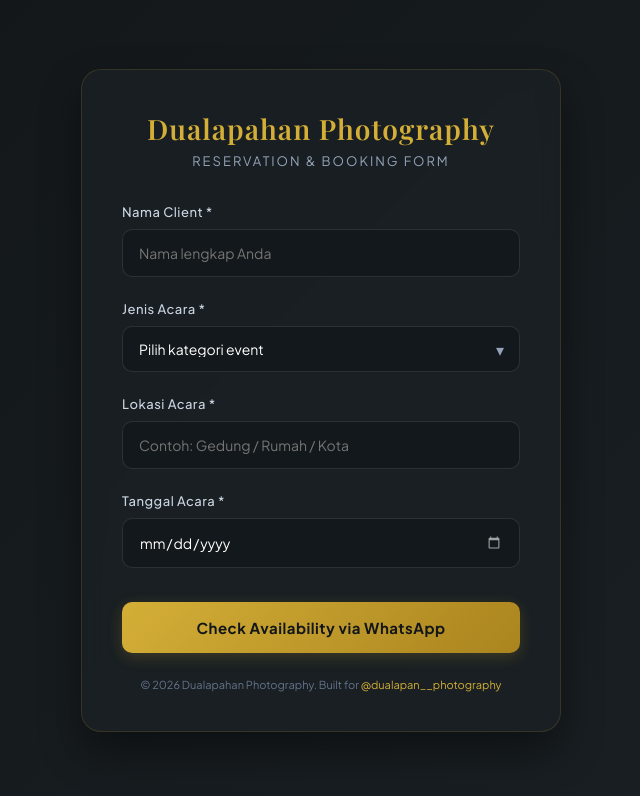
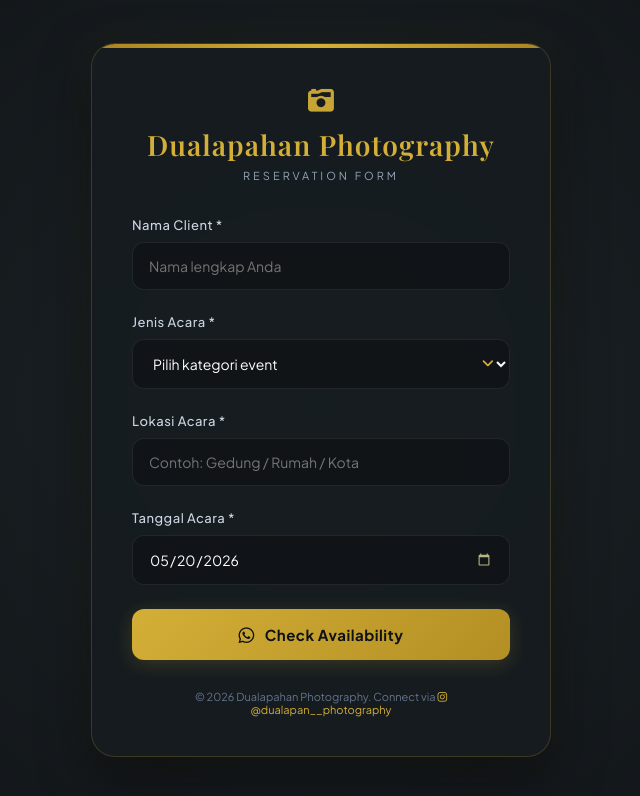
Before and after one commit to mutanpro/dualapan_form, a plain HTML site: page index.html in a window 1280 px wide. Shown: the whole page, without its empty margins (319-959 px from the left). Drawn offline with nearby package versions, Linux system fonts and the light colour scheme; a web font is replaced by a local one.

Commit message:
Update index.html

```diff
--- a/index.html
+++ b/index.html
@@ -4,9 +4,11 @@
     <meta charset="UTF-8">
     <meta name="viewport" content="width=device-width, initial-scale=1.0">
     <title>Dualapahan Photography - Booking Form</title>
+
     <link rel="preconnect" href="https://fonts.googleapis.com">
     <link rel="preconnect" href="https://fonts.gstatic.com" crossorigin>
     <link href="https://fonts.googleapis.com/css2?family=Plus+Jakarta+Sans:wght@300;400;500;600;700&family=Playfair+Display:ital,wght@0,400;0,600;1,400&display=swap" rel="stylesheet">
+    <link rel="stylesheet" href="https://cdnjs.cloudflare.com/ajax/libs/font-awesome/6.4.0/css/all.min.css">
 
     <style>
         * {
@@ -17,7 +19,7 @@
         }
 
         body {
-            background: linear-gradient(135deg, #121619 0%, #1a2024 100%);
+            background: radial-gradient(circle at center, #1c2327 0%, #0f1215 100%);
             color: #e2e8f0;
             display: flex;
             justify-content: center;
@@ -26,17 +28,30 @@
             padding: 30px 20px;
         }
 
+        /* Pernak-pernik: Efek glow emas di sekitar form */
         .container {
-            background: rgba(26, 32, 36, 0.85);
-            backdrop-filter: blur(10px);
-            -webkit-backdrop-filter: blur(10px);
+            background: rgba(22, 28, 32, 0.8);
+            backdrop-filter: blur(16px);
+            -webkit-backdrop-filter: blur(16px);
             padding: 40px;
-            border-radius: 20px;
-            border: 1px solid rgba(212, 175, 55, 0.15);
-            box-shadow: 0 20px 40px rgba(0, 0, 0, 0.4);
+            border-radius: 24px;
+            border: 1px solid rgba(212, 175, 55, 0.2);
+            box-shadow: 0 0 40px rgba(212, 175, 55, 0.05), 0 20px 50px rgba(0, 0, 0, 0.5);
             width: 100%;
-            max-width: 480px;
-            transition: all 0.3s ease;
+            max-width: 460px;
+            position: relative;
+            overflow: hidden;
+        }
+
+        /* Dekorasi garis emas tipis di bagian atas kartu */
+        .container::before {
+            content: '';
+            position: absolute;
+            top: 0;
+            left: 0;
+            right: 0;
+            height: 4px;
+            background: linear-gradient(90deg, #aa841e, #d4af37, #aa841e);
         }
 
         .header-zone {
@@ -44,9 +59,18 @@
             margin-bottom: 35px;
         }
 
+        /* Pernak-pernik: Ikon kamera estetik di atas judul */
+        .header-icon {
+            color: #d4af37;
+            font-size: 24px;
+            margin-bottom: 12px;
+            opacity: 0.8;
+            animation: pulse 2s infinite alternate;
+        }
+
         h2 {
             font-family: 'Playfair Display', serif;
-            color: #d4af37; /* Warna Gold Elegan */
+            color: #d4af37;
             font-size: 28px;
             font-weight: 600;
             letter-spacing: 1px;
@@ -54,15 +78,14 @@
         }
 
         .subtitle {
-            font-size: 13px;
+            font-size: 11px;
             color: #94a3b8;
-            letter-spacing: 2px;
+            letter-spacing: 3px;
             text-transform: uppercase;
         }
 
         .form-group {
             margin-bottom: 24px;
-            position: relative;
         }
 
         label {
@@ -74,36 +97,39 @@
             letter-spacing: 0.5px;
         }
 
+        /* Pernak-pernik: Menambahkan ikon di dalam input box jika diinginkan,
+           namun untuk kesederhanaan kita buat input yang super clean & modern */
         input[type="text"],
         input[type="date"],
         select {
             width: 100%;
             padding: 14px 16px;
-            background: rgba(18, 22, 25, 0.6);
-            border: 1px solid rgba(255, 255, 255, 0.1);
-            border-radius: 10px;
+            background: rgba(15, 18, 21, 0.7);
+            border: 1px solid rgba(255, 255, 255, 0.08);
+            border-radius: 12px;
             font-size: 14px;
             color: #ffffff;
-            transition: all 0.3s ease;
+            transition: all 0.3s cubic-bezier(0.4, 0, 0.2, 1);
             outline: none;
-            -webkit-appearance: none; /* Reset style default iOS */
         }
 
-        /* Styling khusus untuk input date agar ikonnya tidak berantakan di dark mode */
         input[type="date"]::-webkit-calendar-picker-indicator {
-            filter: invert(1);
-            opacity: 0.6;
+            filter: invert(1) sepia(50%) saturate(1000%) hue-rotate(5deg);
+            opacity: 0.7;
             cursor: pointer;
         }
 
-        /* Styling dropdown arrow kustom */
         .select-wrapper {
             position: relative;
         }
+
+        /* Panah dropdown kustom yang lebih manis */
         .select-wrapper::after {
-            content: '▾';
-            font-size: 16px;
-            color: #94a3b8;
+            content: '\f107';
+            font-family: 'Font Awesome 6 Free';
+            font-weight: 900;
+            font-size: 14px;
+            color: #d4af37;
             position: absolute;
             right: 16px;
             top: 50%;
@@ -114,34 +140,39 @@
         input:focus,
         select:focus {
             border-color: #d4af37;
-            box-shadow: 0 0 10px rgba(212, 175, 55, 0.15);
-            background: rgba(18, 22, 25, 0.9);
+            box-shadow: 0 0 12px rgba(212, 175, 55, 0.2);
+            background: rgba(15, 18, 21, 0.9);
         }
 
         select option {
-            background: #1a2024;
+            background: #161c20;
             color: #ffffff;
         }
 
+        /* Pernak-pernik: Tombol interaktif dengan ikon WA */
         button {
             width: 100%;
             padding: 16px;
-            background: linear-gradient(135deg, #d4af37 0%, #aa841e 100%);
-            color: #121619;
+            background: linear-gradient(135deg, #d4af37 0%, #b38f24 100%);
+            color: #0f1215;
             border: none;
-            border-radius: 10px;
+            border-radius: 12px;
             font-size: 15px;
             font-weight: 700;
             letter-spacing: 0.5px;
             cursor: pointer;
             transition: all 0.3s ease;
-            box-shadow: 0 4px 15px rgba(212, 175, 55, 0.2);
+            box-shadow: 0 4px 20px rgba(212, 175, 55, 0.2);
             margin-top: 10px;
+            display: flex;
+            justify-content: center;
+            align-items: center;
+            gap: 10px;
         }
 
         button:hover {
             transform: translateY(-2px);
-            box-shadow: 0 6px 20px rgba(212, 175, 55, 0.3);
+            box-shadow: 0 8px 25px rgba(212, 175, 55, 0.35);
             background: linear-gradient(135deg, #e5c158 0%, #c49a2b 100%);
         }
 
@@ -153,12 +184,24 @@
             text-align: center;
             font-size: 11px;
             color: #64748b;
-            margin-top: 25px;
+            margin-top: 30px;
         }
 
         .footer-text a {
             color: #d4af37;
             text-decoration: none;
+            transition: color 0.2s;
+        }
+
+        .footer-text a:hover {
+            color: #e5c158;
+            text-decoration: underline;
+        }
+
+        /* Animasi nafas untuk ikon kamera */
+        @keyframes pulse {
+            0% { transform: scale(1); opacity: 0.7; }
+            100% { transform: scale(1.1); opacity: 1; }
         }
     </style>
 </head>
@@ -166,8 +209,9 @@
 
 <div class="container">
     <div class="header-zone">
+        <div class="header-icon"><i class="fa-solid fa-camera-retro"></i></div>
         <h2>Dualapahan Photography</h2>
-        <p class="subtitle">Reservation & Booking Form</p>
+        <p class="subtitle">Reservation Form</p>
     </div>
 
     <form id="bookingForm">
@@ -187,7 +231,7 @@
                     <option value="Wisuda / Graduation">Wisuda / Graduation</option>
                     <option value="Event / Birthday">Event / Birthday Party</option>
                     <option value="Studio Session">Studio Session</option>
-                    <option value="Lainnya">Lainnya (Tulis di lokasi/catatan)</option>
+                    <option value="Lainnya">Lainnya</option>
                 </select>
             </div>
         </div>
@@ -202,34 +246,50 @@
             <input type="date" id="tanggal" required>
         </div>
 
-        <button type="submit">Check Availability via WhatsApp</button>
+        <button type="submit">
+            <i class="fa-brands fa-whatsapp" style="font-size: 18px;"></i>
+            Check Availability
+        </button>
     </form>
 
     <div class="footer-text">
-        © 2026 Dualapahan Photography. Built for <a href="https://www.instagram.com/dualapan__photography/" target="_blank">@dualapan__photography</a>
+        © 2026 Dualapahan Photography. Connect via <a href="https://www.instagram.com/dualapan__photography/" target="_blank"><i class="fa-brands fa-instagram"></i> @dualapan__photography</a>
     </div>
 </div>
 
 <script>
+    // OTOMATISASI TANGGAL SEKARANG
+    window.addEventListener('DOMContentLoaded', () => {
+        const dateInput = document.getElementById('tanggal');
+        const today = new Date();
+
+        // Format YYYY-MM-DD agar bisa dibaca oleh input type="date"
+        const year = today.getFullYear();
+        const month = String(today.getMonth() + 1).padStart(2, '0');
+        const day = String(today.getDate()).padStart(2, '0');
+
+        dateInput.value = `${year}-${month}-${day}`;
+    });
+
+    // KIRIM DATA KE WHATSAPP
     document.getElementById('bookingForm').addEventListener('submit', function(e) {
         e.preventDefault();
 
-        // Nomor WhatsApp sudah otomatis diset ke nomor kamu
+        // Nomor WA kamu otomatis terpasang
         const nomorWA = "6285726797198";
 
-        // Mengambil data dari input
         const nama = document.getElementById('nama').value;
         const acara = document.getElementById('acara').value;
         const lokasi = document.getElementById('lokasi').value;
         const tanggal = document.getElementById('tanggal').value;
 
-        // Merapikan format tanggal (YYYY-MM-DD menjadi DD/MM/YYYY agar lebih estetik)
+        // Merapikan tanggal dari YYYY-MM-DD ke DD/MM/YYYY saat dikirim di WA
         const dateObj = new Date(tanggal);
         const formattedDate = !isNaN(dateObj)
             ? `${String(dateObj.getDate()).padStart(2, '0')}/${String(dateObj.getMonth() + 1).padStart(2, '0')}/${dateObj.getFullYear()}`
             : tanggal;
 
-        // Format pesan teks teks WhatsApp yang rapi dan profesional
+        // Template Pesan WA yang rapi dan elegan
         const pesan = `Halo *Dualapahan Photography*,%0Asaya ingin menanyakan ketersediaan jadwal untuk booking slot:%0A%0A` +
                       `✨ *Detail Client* ✨%0A` +
                       `• *Nama:* ${nama}%0A` +
@@ -238,10 +298,7 @@
                       `• *Tanggal:* ${formattedDate}%0A%0A` +
                       `Apakah slot pada tanggal tersebut masih tersedia? Terima kasih!`;
 
-        // Link menuju WhatsApp web/apps
         const urlWA = `https://api.whatsapp.com/send?phone=${nomorWA}&text=${pesan}`;
-
-        // Buka chat WhatsApp di tab baru
         window.open(urlWA, '_blank');
     });
 </script>
```
